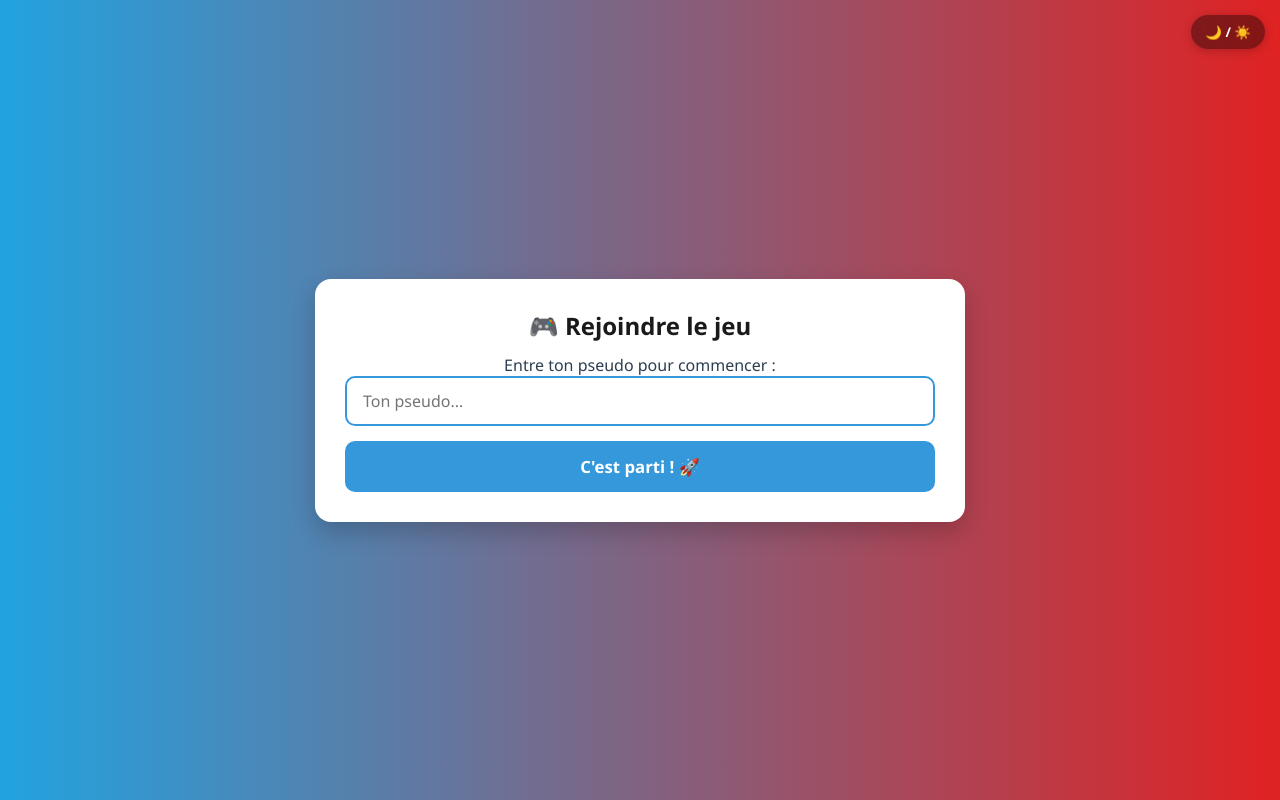
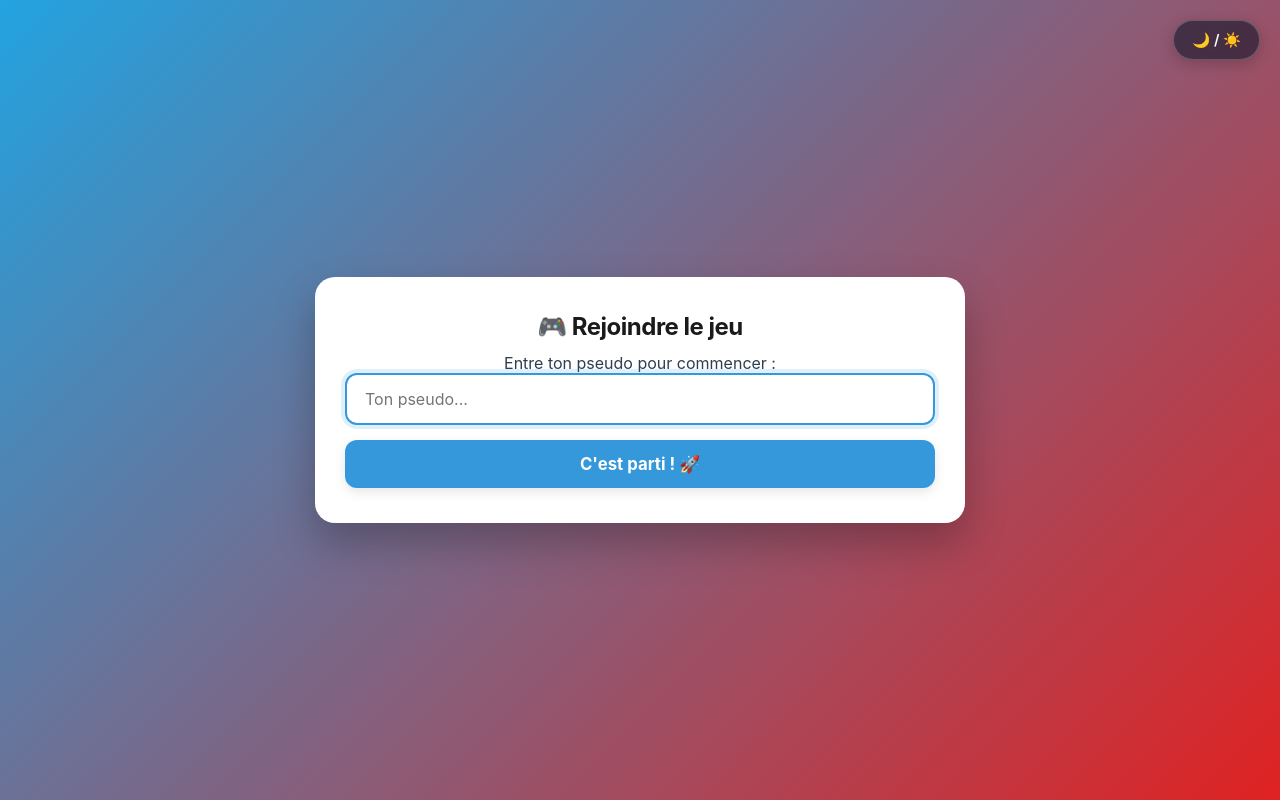
Before and after one commit to SergioDieujuste/would-you-rather-lpg, a Flask app: page /join in a window 1280 px wide. Run offline with Flask 3, Linux system fonts and the light colour scheme.

Commit message:
UI: Amélioration du design CSS moderne

```diff
--- a/static/style.css
+++ b/static/style.css
@@ -3,11 +3,11 @@
     box-sizing: border-box;
     margin: 0;
     padding: 0;
-    font-family: 'Segoe UI', system-ui, -apple-system, sans-serif;
+    font-family: 'Inter', 'Segoe UI', system-ui, -apple-system, sans-serif;
 }
 
 body {
-    background: linear-gradient(0.25turn, #22A3E0, #E02222);
+    background: linear-gradient(135deg, #22A3E0, #E02222);
     background-attachment: fixed;
     color: #2c3e50;
     display: flex;
@@ -15,24 +15,25 @@ body {
     align-items: center;
     min-height: 100vh;
     padding: 20px;
-    transition: background 0.3s, color 0.3s;
+    transition: background 0.4s ease, color 0.4s ease;
 }
 
 /* --- LE CARRE / CONTENEUR CENTRAL --- */
 .container {
     width: 100%;
     max-width: 650px;
-    background: #ffffff; /* BLANC par défaut */
-    border-radius: 16px;
-    box-shadow: 0 10px 25px rgba(0, 0, 0, 0.2);
-    padding: 30px;
+    background: #ffffff;
+    border-radius: 20px;
+    box-shadow: 0 20px 40px rgba(0, 0, 0, 0.25);
+    padding: 35px 30px;
     text-align: center;
-    transition: background-color 0.3s, color 0.3s, box-shadow 0.3s;
+    transition: background-color 0.3s, color 0.3s, box-shadow 0.3s, transform 0.2s;
 }
 
 h1, h2, h3 {
     margin-bottom: 12px;
     color: #1a1a1a;
+    letter-spacing: -0.5px;
 }
 
 .sub-link {
@@ -55,28 +58,30 @@ hr {
 
 /* --- FORMULAIRES & INPUTS --- */
 .input-group {
-    margin-bottom: 15px;
+    margin-bottom: 18px;
     text-align: left;
 }
 
 label {
     display: block;
     font-weight: 600;
-    margin-bottom: 6px;
+    margin-bottom: 8px;
+    font-size: 0.95rem;
 }
 
 input[type="text"], input[type="number"] {
     width: 100%;
-    padding: 12px 16px;
+    padding: 14px 18px;
     border: 2px solid #e1e8ed;
-    border-radius: 10px;
+    border-radius: 12px;
     font-size: 1rem;
-    transition: border-color 0.2s, background 0.3s, color 0.3s;
+    transition: border-color 0.2s, background 0.3s, color 0.3s, box-shadow 0.2s;
     outline: none;
 }
 
 input[type="text"]:focus, input[type="number"]:focus {
     border-color: #3498db;
+    box-shadow: 0 0 0 4px rgba(52, 152, 219, 0.15);
 }
 
 /* --- BOUTONS GENERIQUES --- */
@@ -85,18 +90,25 @@ input[type="text"]:focus, input[type="number"]:focus {
     width: 100%;
     background-color: #3498db;
     color: white;
-    padding: 14px;
+    padding: 14px 20px;
     border: none;
-    border-radius: 10px;
+    border-radius: 12px;
     text-decoration: none;
-    font-weight: bold;
+    font-weight: 700;
     font-size: 1.05rem;
     cursor: pointer;
-    transition: background-color 0.2s, transform 0.1s;
+    transition: background-color 0.2s, transform 0.15s cubic-bezier(0.4, 0, 0.2, 1), box-shadow 0.2s;
+    box-shadow: 0 4px 12px rgba(0, 0, 0, 0.1);
 }
 
-.btn:hover { background-color: #2980b9; }
-.btn:active { transform: scale(0.98); }
+.btn:hover {
+    background-color: #2980b9;
+    transform: translateY(-2px);
+    box-shadow: 0 6px 16px rgba(0, 0, 0, 0.15);
+}
+.btn:active {
+    transform: translateY(1px) scale(0.98);
+}
 
 .btn-orange { background-color: #e67e22; }
 .btn-orange:hover { background-color: #d35400; }
@@ -192,42 +222,49 @@ input[type="text"]:focus, input[type="number"]:focus {
 
 .voter-list {
     font-size: 0.85rem;
-    color: #666;
-    margin-top: 4px;
+    color: #64748b;
+    margin-top: 6px;
     text-align: left;
+    display: flex;
+    align-items: center;
+    gap: 6px;
 }
 
 /* --- TIMER & ANIMATIONS --- */
 .timer-box {
-    background-color: #fff3cd;
-    color: #856404;
-    border: 1px solid #ffeeba;
-    padding: 12px;
-    border-radius: 8px;
-    font-weight: bold;
-    font-size: 1.1rem;
+    background: #fffbe3;
+    color: #92400e;
+    border: 1px solid #fef3c7;
+    padding: 14px;
+    border-radius: 12px;
+    font-weight: 700;
+    font-size: 1.15rem;
     margin-bottom: 20px;
+    box-shadow: 0 2px 8px rgba(245, 158, 11, 0.1);
 }
 
 /* --- BOUTON TOGGLE DARK MODE --- */
 .btn-darkmode {
     position: fixed;
-    top: 15px;
-    right: 15px;
-    padding: 8px 14px;
-    border-radius: 20px;
-    border: none;
+    top: 20px;
+    right: 20px;
+    padding: 10px 18px;
+    border-radius: 30px;
+    border: 1px solid rgba(255, 255, 255, 0.2);
     cursor: pointer;
-    background: rgba(0, 0, 0, 0.4);
+    background: rgba(15, 23, 42, 0.6);
     color: white;
-    font-weight: bold;
-    backdrop-filter: blur(5px);
+    font-weight: 600;
+    font-size: 0.9rem;
+    backdrop-filter: blur(10px);
     z-index: 1000;
-    box-shadow: 0 2px 10px rgba(0,0,0,0.2);
+    box-shadow: 0 4px 15px rgba(0, 0, 0, 0.2);
+    transition: all 0.2s ease;
 }
 
 .btn-darkmode:hover {
-    background: rgba(0, 0, 0, 0.6);
+    background: rgba(15, 23, 42, 0.85);
+    transform: scale(1.05);
 }
 
 /* --- MODE SOMBRE --- */
```
Also changed, not shown: other parts of static/style.css (+60 -27 lines).
